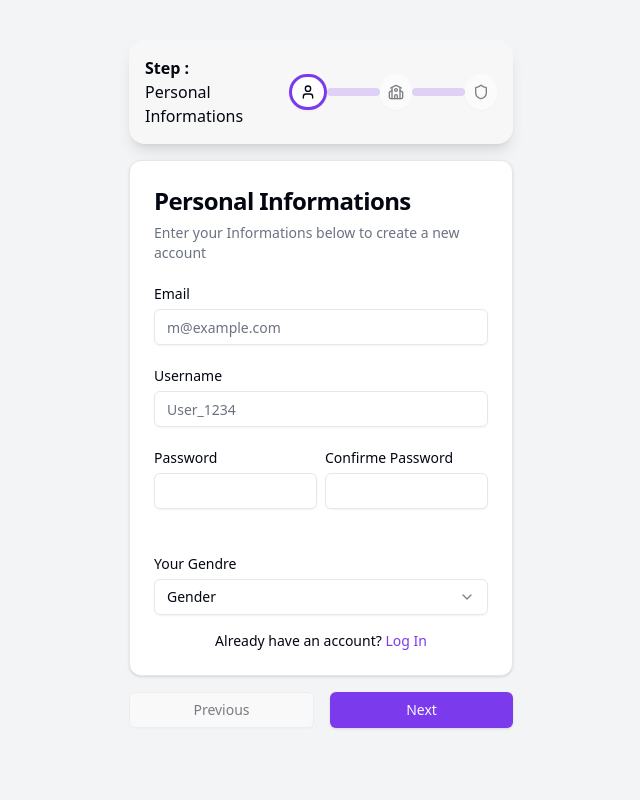
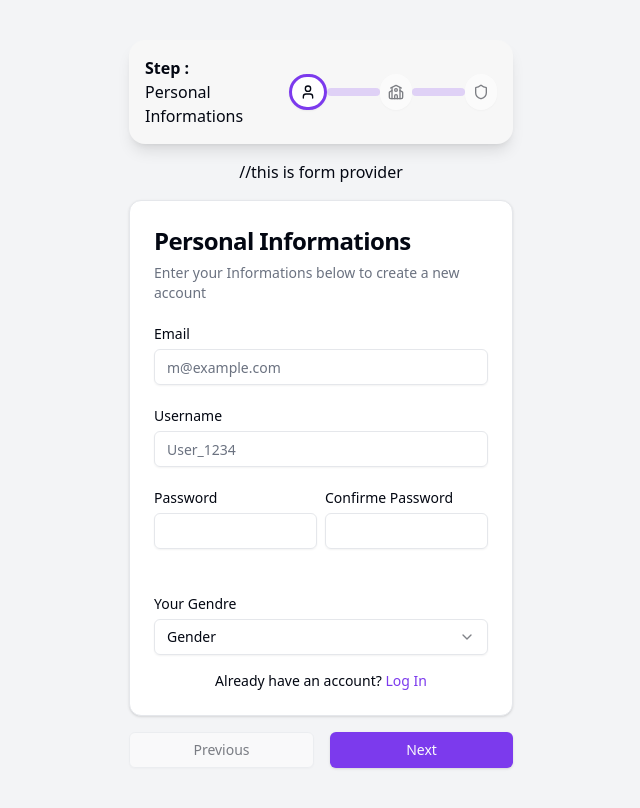
Before and after one commit to Redha4Dev/auth-test, a React (Vite) app in the folder frontend/: page /SignUp in a window 1280 px wide. Shown: the whole page, without its empty margins (319-959 px from the left). Built offline with nearby package versions, Linux system fonts and the light colour scheme.

Commit message:
modified:   frontend/src/Pages/SignUp.tsx

```diff
--- a/frontend/src/Pages/SignUp.tsx
+++ b/frontend/src/Pages/SignUp.tsx
@@ -72,6 +72,7 @@ function SignUp() {
         </div>
       </div>
       <FormProvider>
+        //this is form provider
       <form onSubmit={onSubmit} className="flex flex-col gap-4 w-full md:w-96">
         {step}
         <div className="flex gap-4">
```
